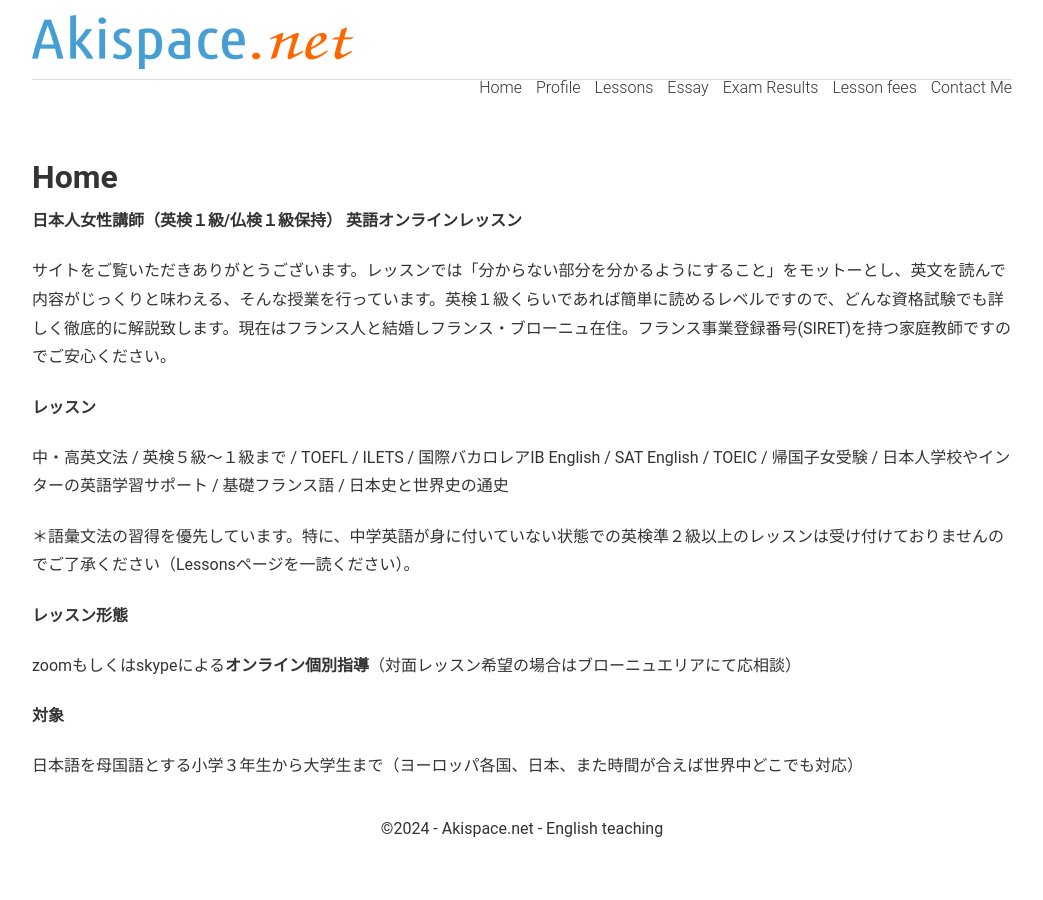
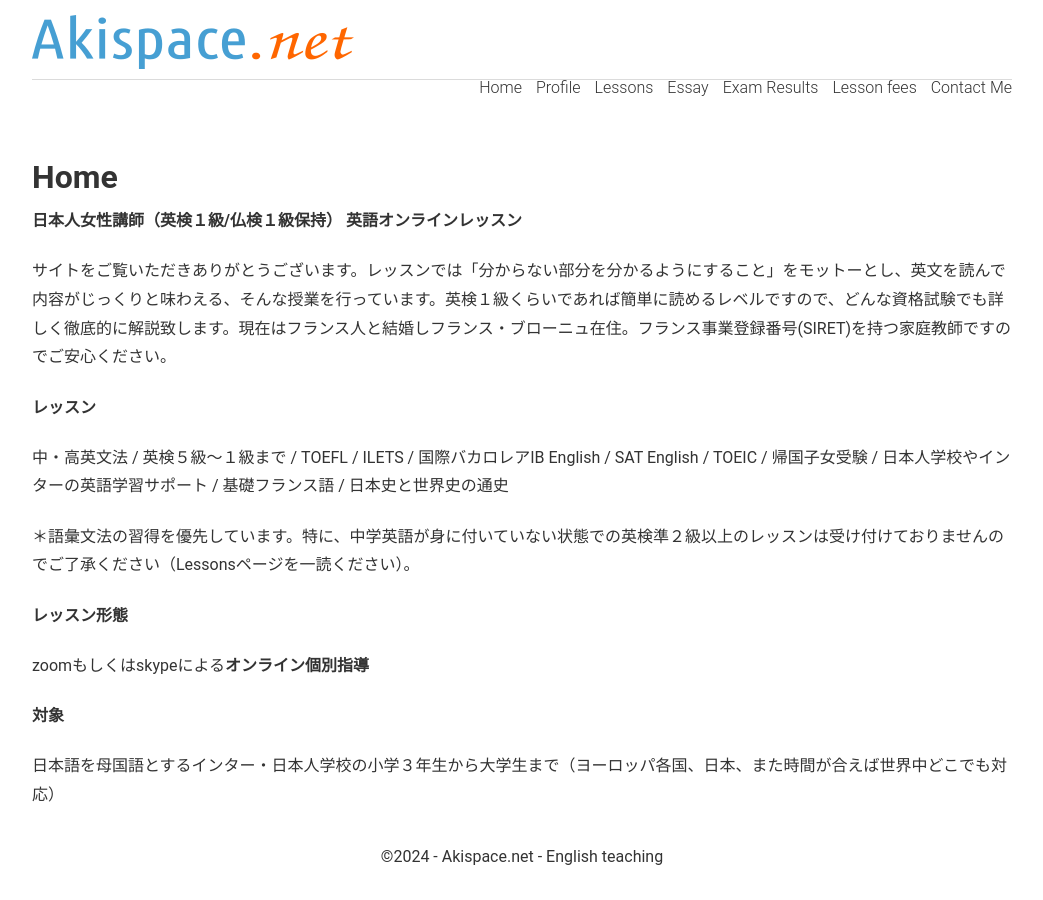
Before and after one commit to phocean/akispace, a Jekyll site: the page built from index.md, in a window 1280 px wide. Shown: the whole page, without its empty margins (118-1161 px from the left). Built offline with Jekyll 4.4.1, drawn with Linux system fonts in a browser that asks for light colours.

Commit message:
Update index.md

```diff
--- a/index.md
+++ b/index.md
@@ -20,8 +20,8 @@ description: オンライン英語家庭教師　小学生から大学生まで
 
 **レッスン形態**
 
-zoomもしくはskypeによる**オンライン個別指導**（対面レッスン希望の場合はブローニュエリアにて応相談）
+zoomもしくはskypeによる**オンライン個別指導**
 
 **対象**
 
-日本語を母国語とする小学３年生から大学生まで（ヨーロッパ各国、日本、また時間が合えば世界中どこでも対応）
+日本語を母国語とするインター・日本人学校の小学３年生から大学生まで（ヨーロッパ各国、日本、また時間が合えば世界中どこでも対応）
```
